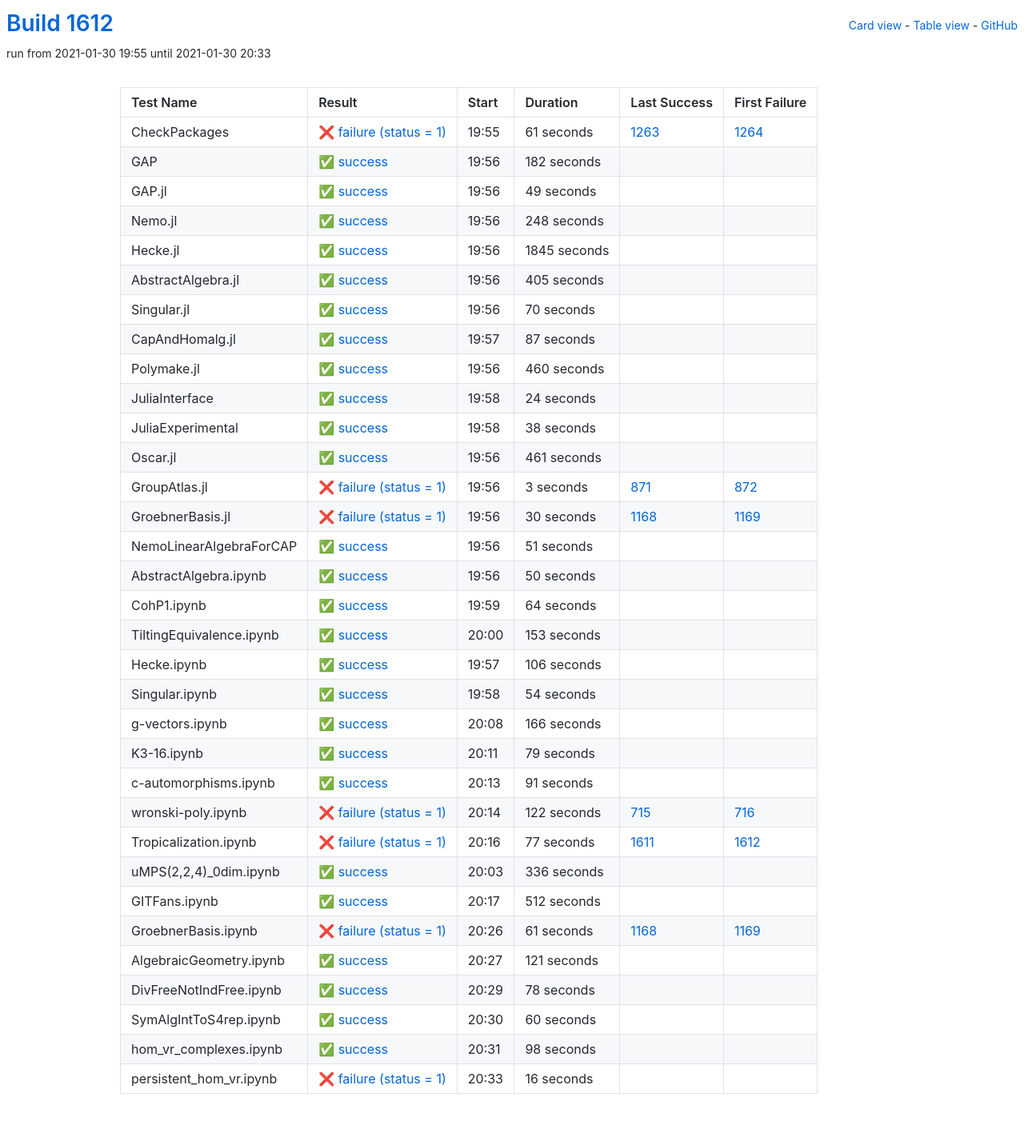
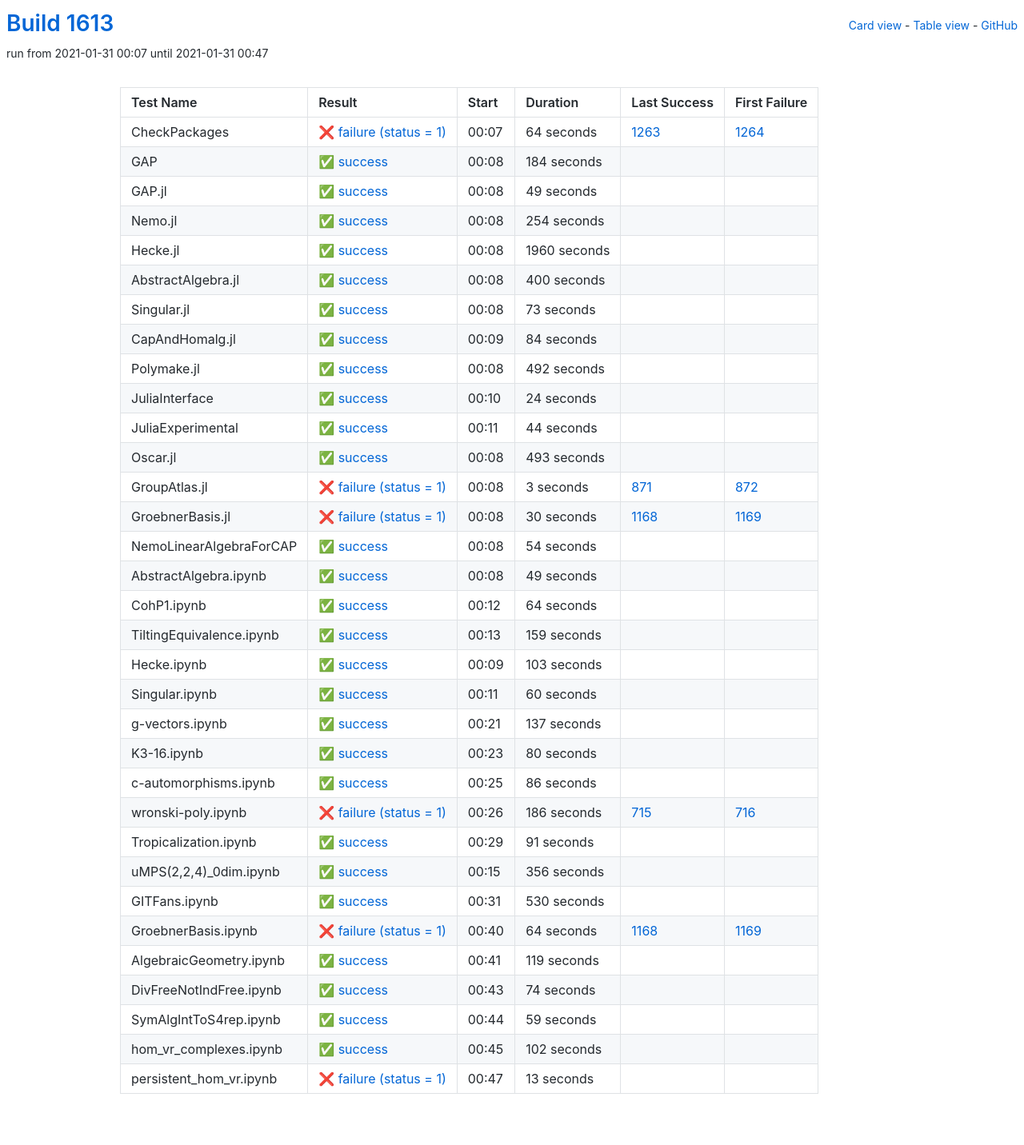
Before and after one commit to oscar-system/oscar-ci-status-stable, a Jekyll site: the page built from table.html, in a window 1280 px wide. Shown: the whole page at 80% size. Built offline with Jekyll 4.4.1, drawn with Linux system fonts in a browser that asks for light colours.

Commit message:
Build #1613

```diff
--- a/_data/ci.yml
+++ b/_data/ci.yml
@@ -1,6 +1,6 @@
 ---
-build: 1612
-build_url: https://oscarci.mathematik.uni-kl.de/job/oscar-stable/1612/
+build: 1613
+build_url: https://oscarci.mathematik.uni-kl.de/job/oscar-stable/1613/
 job: oscar-stable
 organization: oscar-system
 repo: oscar-ci-status-stable
@@ -8,32 +8,32 @@ repourl: https://github.com/oscar-system/oscar-ci-status-stable
 tests:
 - name: CheckPackages
   id: checkpackages
-  log: https://oscarci.mathematik.uni-kl.de/job/oscar-stable/1612/artifact/logs/build-1612/CheckPackages.log
-  start: 2021-01-30 19:55
+  log: https://oscarci.mathematik.uni-kl.de/job/oscar-stable/1613/artifact/logs/build-1613/CheckPackages.log
+  start: 2021-01-31 00:07
   success: false
   exitcode: 1
   status: failure
-  duration: 61
+  duration: 64
   last_success: 1263
   last_success_url: https://oscarci.mathematik.uni-kl.de/job/oscar-stable/1263/
   first_failure: 1264
   first_failure_url: https://oscarci.mathematik.uni-kl.de/job/oscar-stable/1264/
 - name: GAP
   id: gap
-  log: https://oscarci.mathematik.uni-kl.de/job/oscar-stable/1612/artifact/logs/build-1612/GAP.log
-  start: 2021-01-30 19:56
+  log: https://oscarci.mathematik.uni-kl.de/job/oscar-stable/1613/artifact/logs/build-1613/GAP.log
+  start: 2021-01-31 00:08
   success: true
   exitcode: 0
   status: success
-  duration: 182
+  duration: 184
   last_success: false
   last_success_url:
   first_failure: false
   first_failure_url:
 - name: GAP.jl
   id: gap-jl
-  log: https://oscarci.mathematik.uni-kl.de/job/oscar-stable/1612/artifact/logs/build-1612/GAP.jl.log
-  start: 2021-01-30 19:56
+  log: https://oscarci.mathematik.uni-kl.de/job/oscar-stable/1613/artifact/logs/build-1613/GAP.jl.log
+  start: 2021-01-31 00:08
   success: true
   exitcode: 0
   status: success
@@ -44,80 +44,80 @@ tests:
   first_failure_url:
 - name: Nemo.jl
   id: nemo-jl
-  log: https://oscarci.mathematik.uni-kl.de/job/oscar-stable/1612/artifact/logs/build-1612/Nemo.jl.log
-  start: 2021-01-30 19:56
+  log: https://oscarci.mathematik.uni-kl.de/job/oscar-stable/1613/artifact/logs/build-1613/Nemo.jl.log
+  start: 2021-01-31 00:08
   success: true
   exitcode: 0
   status: success
-  duration: 248
+  duration: 254
   last_success: false
   last_success_url:
   first_failure: false
   first_failure_url:
 - name: Hecke.jl
   id: hecke-jl
-  log: https://oscarci.mathematik.uni-kl.de/job/oscar-stable/1612/artifact/logs/build-1612/Hecke.jl.log
-  start: 2021-01-30 19:56
+  log: https://oscarci.mathematik.uni-kl.de/job/oscar-stable/1613/artifact/logs/build-1613/Hecke.jl.log
+  start: 2021-01-31 00:08
   success: true
   exitcode: 0
   status: success
-  duration: 1845
+  duration: 1960
   last_success: false
   last_success_url:
   first_failure: false
   first_failure_url:
 - name: AbstractAlgebra.jl
   id: abstractalgebra-jl
-  log: https://oscarci.mathematik.uni-kl.de/job/oscar-stable/1612/artifact/logs/build-1612/AbstractAlgebra.jl.log
-  start: 2021-01-30 19:56
+  log: https://oscarci.mathematik.uni-kl.de/job/oscar-stable/1613/artifact/logs/build-1613/AbstractAlgebra.jl.log
+  start: 2021-01-31 00:08
   success: true
   exitcode: 0
   status: success
-  duration: 405
+  duration: 400
   last_success: false
   last_success_url:
   first_failure: false
   first_failure_url:
 - name: Singular.jl
   id: singular-jl
-  log: https://oscarci.mathematik.uni-kl.de/job/oscar-stable/1612/artifact/logs/build-1612/Singular.jl.log
-  start: 2021-01-30 19:56
+  log: https://oscarci.mathematik.uni-kl.de/job/oscar-stable/1613/artifact/logs/build-1613/Singular.jl.log
+  start: 2021-01-31 00:08
   success: true
   exitcode: 0
   status: success
-  duration: 70
+  duration: 73
   last_success: false
   last_success_url:
   first_failure: false
   first_failure_url:
 - name: CapAndHomalg.jl
   id: capandhomalg-jl
-  log: https://oscarci.mathematik.uni-kl.de/job/oscar-stable/1612/artifact/logs/build-1612/CapAndHomalg.jl.log
-  start: 2021-01-30 19:57
+  log: https://oscarci.mathematik.uni-kl.de/job/oscar-stable/1613/artifact/logs/build-1613/CapAndHomalg.jl.log
+  start: 2021-01-31 00:09
   success: true
   exitcode: 0
   status: success
-  duration: 87
+  duration: 84
   last_success: false
   last_success_url:
   first_failure: false
   first_failure_url:
 - name: Polymake.jl
   id: polymake-jl
-  log: https://oscarci.mathematik.uni-kl.de/job/oscar-stable/1612/artifact/logs/build-1612/Polymake.jl.log
-  start: 2021-01-30 19:56
+  log: https://oscarci.mathematik.uni-kl.de/job/oscar-stable/1613/artifact/logs/build-1613/Polymake.jl.log
+  start: 2021-01-31 00:08
   success: true
   exitcode: 0
   status: success
-  duration: 460
+  duration: 492
   last_success: false
   last_success_url:
   first_failure: false
   first_failure_url:
 - name: JuliaInterface
   id: juliainterface
-  log: https://oscarci.mathematik.uni-kl.de/job/oscar-stable/1612/artifact/logs/build-1612/JuliaInterface.log
-  start: 2021-01-30 19:58
+  log: https://oscarci.mathematik.uni-kl.de/job/oscar-stable/1613/artifact/logs/build-1613/JuliaInterface.log
+  start: 2021-01-31 00:10
   success: true
   exitcode: 0
   status: success
@@ -128,32 +128,32 @@ tests:
   first_failure_url:
 - name: JuliaExperimental
   id: juliaexperimental
-  log: https://oscarci.mathematik.uni-kl.de/job/oscar-stable/1612/artifact/logs/build-1612/JuliaExperimental.log
-  start: 2021-01-30 19:58
+  log: https://oscarci.mathematik.uni-kl.de/job/oscar-stable/1613/artifact/logs/build-1613/JuliaExperimental.log
+  start: 2021-01-31 00:11
   success: true
   exitcode: 0
   status: success
-  duration: 38
+  duration: 44
   last_success: false
   last_success_url:
   first_failure: false
   first_failure_url:
 - name: Oscar.jl
   id: oscar-jl
-  log: https://oscarci.mathematik.uni-kl.de/job/oscar-stable/1612/artifact/logs/build-1612/Oscar.jl.log
-  start: 2021-01-30 19:56
+  log: https://oscarci.mathematik.uni-kl.de/job/oscar-stable/1613/artifact/logs/build-1613/Oscar.jl.log
+  start: 2021-01-31 00:08
   success: true
   exitcode: 0
   status: success
-  duration: 461
+  duration: 493
   last_success: false
   last_success_url:
   first_failure: false
   first_failure_url:
 - name: GroupAtlas.jl
   id: groupatlas-jl
-  log: https://oscarci.mathematik.uni-kl.de/job/oscar-stable/1612/artifact/logs/build-1612/GroupAtlas.jl.log
-  start: 2021-01-30 19:56
+  log: https://oscarci.mathematik.uni-kl.de/job/oscar-stable/1613/artifact/logs/build-1613/GroupAtlas.jl.log
+  start: 2021-01-31 00:08
   success: false
   exitcode: 1
   status: failure
@@ -164,8 +164,8 @@ tests:
   first_failure_url: https://oscarci.mathematik.uni-kl.de/job/oscar-stable/872/
 - name: GroebnerBasis.jl
   id: groebnerbasis-jl
-  log: https://oscarci.mathematik.uni-kl.de/job/oscar-stable/1612/artifact/logs/build-1612/GroebnerBasis.jl.log
-  start: 2021-01-30 19:56
+  log: https://oscarci.mathematik.uni-kl.de/job/oscar-stable/1613/artifact/logs/build-1613/GroebnerBasis.jl.log
+  start: 2021-01-31 00:08
   success: false
   exitcode: 1
   status: failure
@@ -176,32 +176,32 @@ tests:
   first_failure_url: https://oscarci.mathematik.uni-kl.de/job/oscar-stable/1169/
 - name: NemoLinearAlgebraForCAP
   id: nemolinearalgebraforcap
-  log: https://oscarci.mathematik.uni-kl.de/job/oscar-stable/1612/artifact/logs/build-1612/NemoLinearAlgebraForCAP.log
-  start: 2021-01-30 19:56
+  log: https://oscarci.mathematik.uni-kl.de/job/oscar-stable/1613/artifact/logs/build-1613/NemoLinearAlgebraForCAP.log
+  start: 2021-01-31 00:08
   success: true
   exitcode: 0
   status: success
-  duration: 51
+  duration: 54
   last_success: false
   last_success_url:
   first_failure: false
   first_failure_url:
 - name: AbstractAlgebra.ipynb
   id: abstractalgebra-ipynb
-  log: https://oscarci.mathematik.uni-kl.de/job/oscar-stable/1612/artifact/logs/build-1612/AbstractAlgebra.ipynb.log
-  start: 2021-01-30 19:56
+  log: https://oscarci.mathematik.uni-kl.de/job/oscar-stable/1613/artifact/logs/build-1613/AbstractAlgebra.ipynb.log
+  start: 2021-01-31 00:08
   success: true
   exitcode: 0
   status: success
-  duration: 50
+  duration: 49
   last_success: false
   last_success_url:
   first_failure: false
   first_failure_url:
 - name: CohP1.ipynb
   id: cohp1-ipynb
-  log: https://oscarci.mathematik.uni-kl.de/job/oscar-stable/1612/artifact/logs/build-1612/CohP1.ipynb.log
-  start: 2021-01-30 19:59
+  log: https://oscarci.mathematik.uni-kl.de/job/oscar-stable/1613/artifact/logs/build-1613/CohP1.ipynb.log
+  start: 2021-01-31 00:12
   success: true
   exitcode: 0
   status: success
@@ -212,68 +212,92 @@ tests:
   first_failure_url:
 - name: TiltingEquivalence.ipynb
   id: tiltingequivalence-ipynb
-  log: https://oscarci.mathematik.uni-kl.de/job/oscar-stable/1612/artifact/logs/build-1612/TiltingEquivalence.ipynb.log
-  start: 2021-01-30 20:00
+  log: https://oscarci.mathematik.uni-kl.de/job/oscar-stable/1613/artifact/logs/build-1613/TiltingEquivalence.ipynb.log
+  start: 2021-01-31 00:13
   success: true
   exitcode: 0
   status: success
-  duration: 153
+  duration: 159
   last_success: false
   last_success_url:
   first_failure: false
   first_failure_url:
 - name: Hecke.ipynb
   id: hecke-ipynb
-  log: https://oscarci.mathematik.uni-kl.de/job/oscar-stable/1612/artifact/logs/build-1612/Hecke.ipynb.log
-  start: 2021-01-30 19:57
+  log: https://oscarci.mathematik.uni-kl.de/job/oscar-stable/1613/artifact/logs/build-1613/Hecke.ipynb.log
+  start: 2021-01-31 00:09
   success: true
   exitcode: 0
   status: success
-  duration: 106
+  duration: 103
   last_success: false
   last_success_url:
   first_failure: false
   first_failure_url:
 - name: Singular.ipynb
   id: singular-ipynb
-  log: https://oscarci.mathematik.uni-kl.de/job/oscar-stable/1612/artifact/logs/build-1612/Singular.ipynb.log
-  start: 2021-01-30 19:58
+  log: https://oscarci.mathematik.uni-kl.de/job/oscar-stable/1613/artifact/logs/build-1613/Singular.ipynb.log
+  start: 2021-01-31 00:11
   success: true
   exitcode: 0
   status: success
-  duration: 54
+  duration: 60
   last_success: false
   last_success_url:
   first_failure: false
   first_failure_url:
 - name: g-vectors.ipynb
   id: g-vectors-ipynb
-  log: https://oscarci.mathematik.uni-kl.de/job/oscar-stable/1612/artifact/logs/build-1612/g-vectors.ipynb.log
-  start: 2021-01-30 20:08
+  log: https://oscarci.mathematik.uni-kl.de/job/oscar-stable/1613/artifact/logs/build-1613/g-vectors.ipynb.log
+  start: 2021-01-31 00:21
   success: true
   exitcode: 0
   status: success
-  duration: 166
+  duration: 137
   last_success: false
   last_success_url:
   first_failure: false
   first_failure_url:
 - name: K3-16.ipynb
   id: k3-16-ipynb
-  log: https://oscarci.mathematik.uni-kl.de/job/oscar-stable/1612/artifact/logs/build-1612/K3-16.ipynb.log
-  start: 2021-01-30 20:11
+  log: https://oscarci.mathematik.uni-kl.de/job/oscar-stable/1613/artifact/logs/build-1613/K3-16.ipynb.log
+  start: 2021-01-31 00:23
   success: true
   exitcode: 0
   status: success
-  duration: 79
+  duration: 80
   last_success: false
   last_success_url:
   first_failure: false
   first_failure_url:
 - name: c-automorphisms.ipynb
   id: c-automorphisms-ipynb
-  log: https://oscarci.mathematik.uni-kl.de/job/oscar-stable/1612/artifact/logs/build-1612/c-automorphisms.ipynb.log
-  start: 2021-01-30 20:13
+  log: https://oscarci.mathematik.uni-kl.de/job/oscar-stable/1613/artifact/logs/build-1613/c-automorphisms.ipynb.log
+  start: 2021-01-31 00:25
+  success: true
+  exitcode: 0
+  status: success
+  duration: 86
+  last_success: false
+  last_success_url:
+  first_failure: false
+  first_failure_url:
+- name: wronski-poly.ipynb
+  id: wronski-poly-ipynb
+  log: https://oscarci.mathematik.uni-kl.de/job/oscar-stable/1613/artifact/logs/build-1613/wronski-poly.ipynb.log
+  start: 2021-01-31 00:26
+  success: false
+  exitcode: 1
+  status: failure
+  duration: 186
+  last_success: 715
+  last_success_url: https://oscarci.mathematik.uni-kl.de/job/oscar-stable/715/
+  first_failure: 716
+  first_failure_url: https://oscarci.mathematik.uni-kl.de/job/oscar-stable/716/
+- name: Tropicalization.ipynb
+  id: tropicalization-ipynb
+  log: https://oscarci.mathematik.uni-kl.de/job/oscar-stable/1613/artifact/logs/build-1613/Tropicalization.ipynb.log
+  start: 2021-01-31 00:29
   success: true
   exitcode: 0
   status: success
@@ -282,122 +306,98 @@ tests:
   last_success_url:
   first_failure: false
   first_failure_url:
-- name: wronski-poly.ipynb
-  id: wronski-poly-ipynb
-  log: https://oscarci.mathematik.uni-kl.de/job/oscar-stable/1612/artifact/logs/build-1612/wronski-poly.ipynb.log
-  start: 2021-01-30 20:14
-  success: false
-  exitcode: 1
-  status: failure
-  duration: 122
-  last_success: 715
-  last_success_url: https://oscarci.mathematik.uni-kl.de/job/oscar-stable/715/
-  first_failure: 716
-  first_failure_url: https://oscarci.mathematik.uni-kl.de/job/oscar-stable/716/
-- name: Tropicalization.ipynb
-  id: tropicalization-ipynb
-  log: https://oscarci.mathematik.uni-kl.de/job/oscar-stable/1612/artifact/logs/build-1612/Tropicalization.ipynb.log
-  start: 2021-01-30 20:16
-  success: false
-  exitcode: 1
-  status: failure
-  duration: 77
-  last_success: 1611
-  last_success_url: https://oscarci.mathematik.uni-kl.de/job/oscar-stable/1611/
-  first_failure: 1612
-  first_failure_url: https://oscarci.mathematik.uni-kl.de/job/oscar-stable/1612/
 - name: uMPS(2,2,4)_0dim.ipynb
   id: umps-2-2-4-0dim-ipynb
-  log: https://oscarci.mathematik.uni-kl.de/job/oscar-stable/1612/artifact/logs/build-1612/uMPS-2-2-4-_0dim.ipynb.log
-  start: 2021-01-30 20:03
+  log: https://oscarci.mathematik.uni-kl.de/job/oscar-stable/1613/artifact/logs/build-1613/uMPS-2-2-4-_0dim.ipynb.log
+  start: 2021-01-31 00:15
   success: true
   exitcode: 0
   status: success
-  duration: 336
+  duration: 356
   last_success: false
   last_success_url:
   first_failure: false
   first_failure_url:
 - name: GITFans.ipynb
   id: gitfans-ipynb
-  log: https://oscarci.mathematik.uni-kl.de/job/oscar-stable/1612/artifact/logs/build-1612/GITFans.ipynb.log
-  start: 2021-01-30 20:17
+  log: https://oscarci.mathematik.uni-kl.de/job/oscar-stable/1613/artifact/logs/build-1613/GITFans.ipynb.log
+  start: 2021-01-31 00:31
   success: true
   exitcode: 0
   status: success
-  duration: 512
+  duration: 530
   last_success: false
   last_success_url:
   first_failure: false
   first_failure_url:
 - name: GroebnerBasis.ipynb
   id: groebnerbasis-ipynb
-  log: https://oscarci.mathematik.uni-kl.de/job/oscar-stable/1612/artifact/logs/build-1612/GroebnerBasis.ipynb.log
-  start: 2021-01-30 20:26
+  log: https://oscarci.mathematik.uni-kl.de/job/oscar-stable/1613/artifact/logs/build-1613/GroebnerBasis.ipynb.log
+  start: 2021-01-31 00:40
   success: false
   exitcode: 1
   status: failure
-  duration: 61
+  duration: 64
   last_success: 1168
   last_success_url: https://oscarci.mathematik.uni-kl.de/job/oscar-stable/1168/
   first_failure: 1169
   first_failure_url: https://oscarci.mathematik.uni-kl.de/job/oscar-stable/1169/
 - name: AlgebraicGeometry.ipynb
   id: algebraicgeometry-ipynb
-  log: https://oscarci.mathematik.uni-kl.de/job/oscar-stable/1612/artifact/logs/build-1612/AlgebraicGeometry.ipynb.log
-  start: 2021-01-30 20:27
+  log: https://oscarci.mathematik.uni-kl.de/job/oscar-stable/1613/artifact/logs/build-1613/AlgebraicGeometry.ipynb.log
+  start: 2021-01-31 00:41
   success: true
   exitcode: 0
   status: success
-  duration: 121
+  duration: 119
   last_success: false
   last_success_url:
   first_failure: false
   first_failure_url:
 - name: DivFreeNotIndFree.ipynb
   id: divfreenotindfree-ipynb
-  log: https://oscarci.mathematik.uni-kl.de/job/oscar-stable/1612/artifact/logs/build-1612/DivFreeNotIndFree.ipynb.log
-  start: 2021-01-30 20:29
+  log: https://oscarci.mathematik.uni-kl.de/job/oscar-stable/1613/artifact/logs/build-1613/DivFreeNotIndFree.ipynb.log
+  start: 2021-01-31 00:43
   success: true
   exitcode: 0
   status: success
-  duration: 78
+  duration: 74
   last_success: false
   last_success_url:
   first_failure: false
   first_failure_url:
 - name: SymAlgIntToS4rep.ipynb
   id: symalginttos4rep-ipynb
-  log: https://oscarci.mathematik.uni-kl.de/job/oscar-stable/1612/artifact/logs/build-1612/SymAlgIntToS4rep.ipynb.log
-  start: 2021-01-30 20:30
+  log: https://oscarci.mathematik.uni-kl.de/job/oscar-stable/1613/artifact/logs/build-1613/SymAlgIntToS4rep.ipynb.log
+  start: 2021-01-31 00:44
   success: true
   exitcode: 0
   status: success
-  duration: 60
+  duration: 59
   last_success: false
   last_success_url:
   first_failure: false
   first_failure_url:
 - name: hom_vr_complexes.ipynb
   id: hom-vr-complexes-ipynb
-  log: https://oscarci.mathematik.uni-kl.de/job/oscar-stable/1612/artifact/logs/build-1612/hom_vr_complexes.ipynb.log
-  start: 2021-01-30 20:31
+  log: https://oscarci.mathematik.uni-kl.de/job/oscar-stable/1613/artifact/logs/build-1613/hom_vr_complexes.ipynb.log
+  start: 2021-01-31 00:45
   success: true
   exitcode: 0
   status: success
-  duration: 98
+  duration: 102
   last_success: false
   last_success_url:
   first_failure: false
   first_failure_url:
 - name: persistent_hom_vr.ipynb
   id: persistent-hom-vr-ipynb
-  log: https://oscarci.mathematik.uni-kl.de/job/oscar-stable/1612/artifact/logs/build-1612/persistent_hom_vr.ipynb.log
-  start: 2021-01-30 20:33
+  log: https://oscarci.mathematik.uni-kl.de/job/oscar-stable/1613/artifact/logs/build-1613/persistent_hom_vr.ipynb.log
+  start: 2021-01-31 00:47
   success: false
   exitcode: 1
   status: failure
-  duration: 16
+  duration: 13
   last_success: false
   last_success_url:
   first_failure: false
```
Also changed, not shown: README.md.
